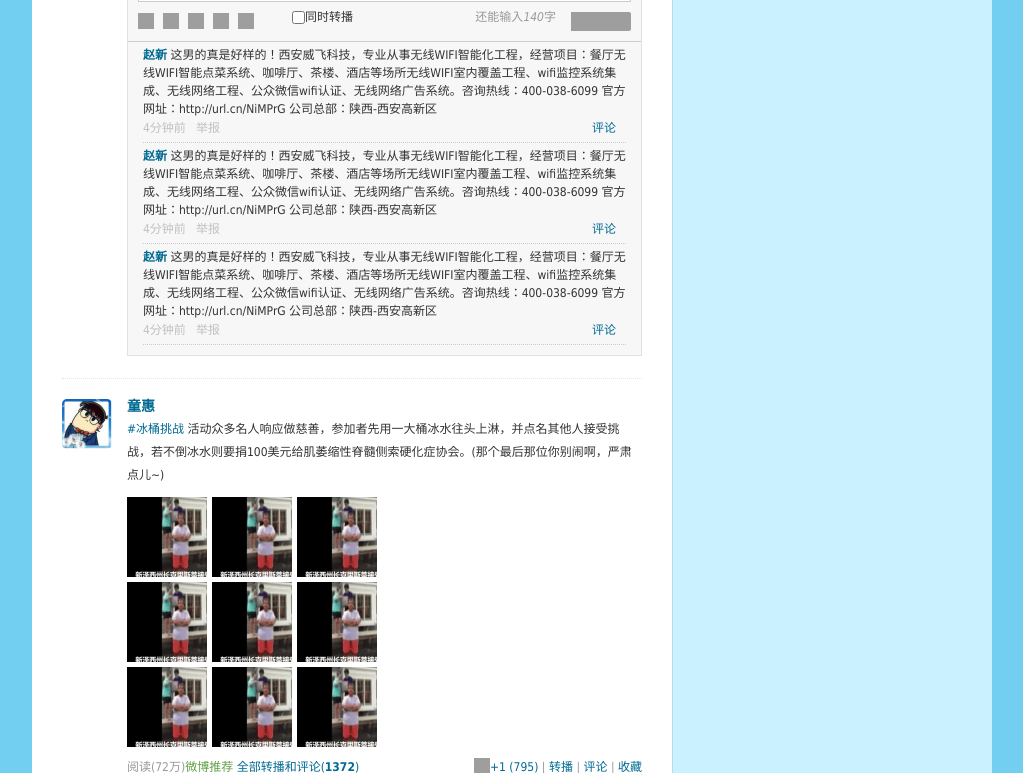
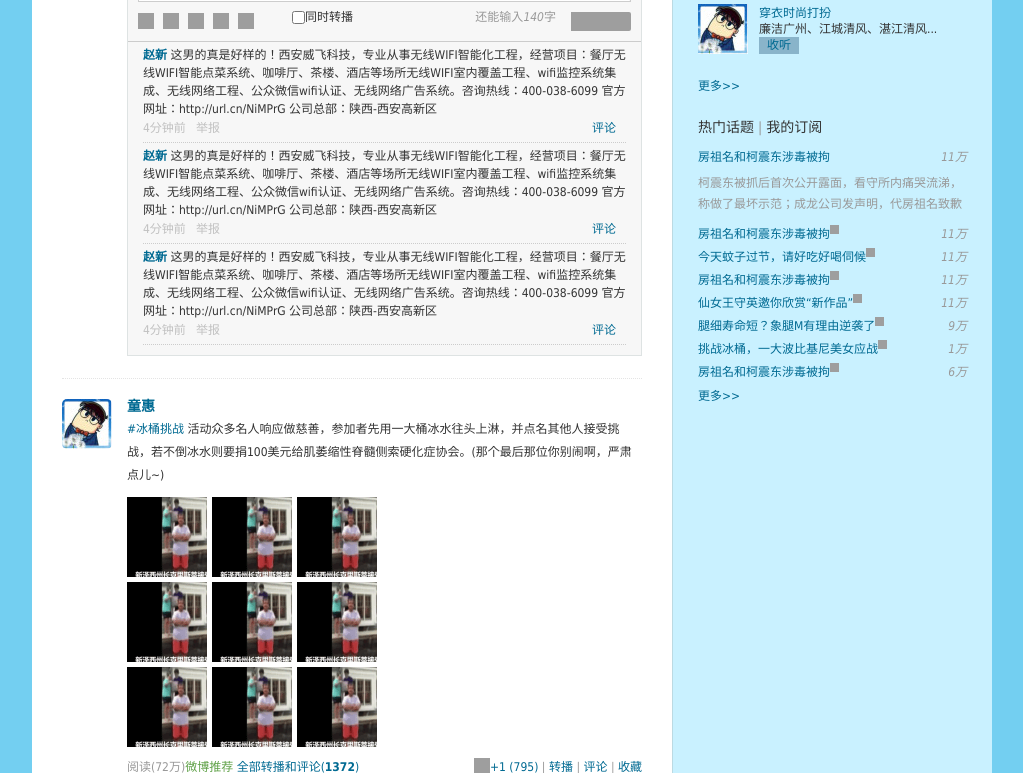
Before and after one commit to hytcquanjunyi/webs, a PHP site: page /Tencentweibo/index.html in a window 1280 px wide. Shown: the part 884-1657 px from the top of the page, without its empty margins (128-1151 px from the left). Run offline with PHP 8.4, Linux system fonts and the light colour scheme; grey boxes are pictures that could not be loaded.

Commit message:
2011-8-20

```diff
--- a/Tencentweibo/css/index.css
+++ b/Tencentweibo/css/index.css
@@ -77,12 +82,101 @@ input,textarea{
 	color: #fefefe;
 	font-size: 12px;
 	text-decoration: none;
+	position: relative;
+	display: block;
+	float: left;
+	line-height: 12px;
+}
+
+.application{
+	width: 580px;
+	background: #fefefe;
+	box-shadow: 2px 1px 5px;
+	position: absolute;
+	top: 36px;
+	left: -200px;
+	overflow: hidden;
+	display: none;
+}
+.applicationLeft{
+	float: left;
+	width: 375px;
+	padding: 10px 10px 10px 17px;
+}
+.applicationRight{
+	float: left;
+	border-left: 1px solid #EDECEA;
+	background: #FAFAFD;
+	width: 145px;
+	padding: 35px 10px 12px 15px;
+	height: 197px;
+}
+.applist{
+	overflow: hidden;
+}
+.applist_item{
+	float: left;
+	width: 75px;
+	height: 85px;
+	overflow: hidden;
+	text-align: center;
+
+}
+.applistitmePic{
+	height: 50px;
+	display: block;
+
+}
+.applistitmePic img{
+	width: 50px;
+	height: 50px;
+	border-radius: 5px;
+}
+.appName{
+	height: 18px;
+	display: block;
+	line-height: 18px;
+}
+
+.apprightAd{
+	height: 100%;
+	width: 100%;
+}
+
+.actList{
+	width: 100%;
+	overflow: hidden;
+}
+.floatLeft{
+	display: block;
+	float: left;
+}
+.actListItem{
+	overflow: hidden;
+}
+.actListItem img{
+	width: 30px;
+height: 30px;
+border-radius: 5px;
+}
+.actlistItemdtitle{
+	padding-left: 5px;
+	line-height: 14px;
+	height: 14px;
+}
+.actlistItemdesc{
+	padding-left: 5px;
+	line-height: 14px;
+	height: 14px;
 }
 .ico_hot_mini {
-	display: inline-block;
+	display:block;
+
 	width: 9px;
 	height: 9px;
+	float: left;
 	margin-top: 9px;
+	margin-left: -5px;
 	vertical-align: top;
 	background: url(images/b2_20131129.png) no-repeat;
 	background-position: -202px -176px;
@@ -1019,3 +1138,123 @@ background-repeat: no-repeat;
 	border: 0;
 	border-top: 1px solid #A8E4FA;
 }
+
+#app_recStars{
+	margin-top: 15px;
+}
+.SC_type_larger {
+
+	padding-top: 12px;
+	position: relative;
+}
+.SC{
+	padding-top: 20px;
+	border-top: 1px solid #A3E0F5;
+
+}
+.SC_hd {
+	padding-left: 25px;
+	padding-right: 25px;
+	margin-bottom: 10px;
+	position: relative;
+}
+.SC_hd .tit {
+	height: 16px;
+	line-height: 16px;
+	font-size: 14px;
+	height: 20px;
+	vertical-align: top;
+	overflow: hidden;
+	font-weight: normal;
+
+}
+h2{
+	font-weight: normal;
+}
+
+.SC_hd .refresh_tx {
+position: absolute;
+top: 0px;
+right: 25px;
+}
+.SC_bd{
+	width: 100%;
+	overflow: hidden;
+}
+.sc_cnt_rmdfollow{
+	overflow: hidden;
+	padding: 0 25px;
+
+}
+.m_lst{
+	width: 269px;
+	overflow: hidden;
+}
+.c_1{width: 60px;height: 52px;float: left;}
+.BossHref img{
+	width: 50px;
+	height: 50px;
+}
+
+.c_2{width: 208px;height: 52px; float: right;}
+.desc{height: 12px; line-height: 12px;}
+.displayblock{
+	display: block;
+}
+
+.m_lst_space{
+	padding-bottom: 10px;
+	margin-bottom: 10px;
+}
+.shoutingbtn{
+
+	width:32px;
+	height: 16px;
+	line-height: 16px;
+	text-align: center;
+	background-color:#89B4CA;
+	cursor: pointer;
+	padding-bottom: 1px;
+	padding-left: 4px;
+	padding-right: 4px;
+	margin-right: 2px;
+	margin-top: 2px;
+}
+.SC_more{
+	padding: 0 25px;
+}
+.SC_type_larger {
+	padding-top: 12px;
+	margin-bottom: 0;
+	border-top-width: 0;
+	position: relative;
+}
+.SC_hd{
+	padding-top: 10px;
+}
+.sc_cnt_hotopic {
+	padding: 0 25px;
+	overflow: hidden;
+}
+
+.sc_topic_lst .larger_c .tit {
+	vertical-align: top;
+	line-height: 16px;
+	margin-bottom: 5px;
+}
+
+.folatright{
+	display: block;
+	float: right;
+}
+.sc_topic_lst .larger_c {
+padding-bottom: 10px;
+}
+
+.sc_topic_lst .mini_c {
+
+	vertical-align: top;
+	height: 23px;
+	line-height: 23px;
+}
+.clearmargin{margin: 0;}
--- a/Tencentweibo/index.html
+++ b/Tencentweibo/index.html
@@ -18,7 +18,7 @@
 						<a href="" >首页</a>
 					</li>
 					<li class="topNavItem">
-						<a href="" >爆新鲜<sup class="ico_hot_mini"></sup></a>
+						<a href="" class="paddingtop">爆新鲜</a><sub class="ico_hot_mini"></sub>
 					</li>
 					<li class="topNavItem">
 						<a href="" >微频道</a>
@@ -29,8 +29,103 @@
 					<li class="topNavItem">
 						<a href="">活动</a>
 					</li>
-					<li class="topNavItem">
+					<li class="topNavItem applic">
 						<a href="" >应用</a>
+						<div class="application">
+							<div class="applicationLeft">
+								<h3 class="appleftTitle">
+									热门推荐
+								</h3>
+								<ul class="applist">
+									<li class="applist_item">
+										<a href="" class="applistitmePic"><img src="images/100623395_50_1340978176.png"></a>
+										<a href="" class="appName">QQ农场</a>
+									</li>
+									<li class="applist_item">
+										<a href="" class="applistitmePic"><img src="images/100623395_50_1340978176.png"></a>
+										<a href="" class="appName">QQ农场</a>
+									</li>
+									<li class="applist_item">
+										<a href="" class="applistitmePic"><img src="images/100623395_50_1340978176.png"></a>
+										<a href="" class="appName">QQ农场</a>
+									</li>
+									<li class="applist_item">
+										<a href="" class="applistitmePic"><img src="images/100623395_50_1340978176.png"></a>
+										<a href="" class="appName">QQ农场</a>
+									</li>
+									<li class="applist_item">
+										<a href="" class="applistitmePic"><img src="images/100623395_50_1340978176.png"></a>
+										<a href="" class="appName">QQ农场</a>
+									</li>
+								</ul>
+								<h3 class="appleftTitle">
+									热门推荐
+								</h3>
+								<ul class="applist">
+									<li class="applist_item">
+										<a href="" class="applistitmePic"><img src="images/100623395_50_1340978176.png"></a>
+										<a href="" class="appName">QQ农场</a>
+									</li>
+									<li class="applist_item">
+										<a href="" class="applistitmePic"><img src="images/100623395_50_1340978176.png"></a>
+										<a href="" class="appName">QQ农场</a>
+									</li>
+									<li class="applist_item">
+										<a href="" class="applistitmePic"><img src="images/100623395_50_1340978176.png"></a>
+										<a href="" class="appName">QQ农场</a>
+									</li>
+									<li class="applist_item">
+										<a href="" class="applistitmePic"><img src="images/100623395_50_1340978176.png"></a>
+										<a href="" class="appName">QQ农场</a>
+									</li>
+									<li class="applist_item">
+										<a href="" class="applistitmePic"><img src="images/100623395_50_1340978176.png"></a>
+										<a href="" class="appName">QQ农场</a>
+									</li>
+								</ul>
+							</div>
+							<div class="applicationRight">
+								<div class="apprightAd">
+									<ul class="actList">
+										<li class="actListItem">
+											<a href="" class="floatLeft"><img src="images/801455934_50_1386925355.png"></a>
+											<div class="floatLeft">
+												<h6 class="displayblock actlistItemdtitle"><a href="">TNT</a></h6>
+												<span class="displayblock actlistItemdesc">震撼公测</span>
+											</div>
+										</li>
+										<li class="actListItem">
+											<a href="" class="floatLeft"><img src="images/801455934_50_1386925355.png"></a>
+											<div class="floatLeft">
+												<h6 class="displayblock actlistItemdtitle"><a href="">TNT</a></h6>
+												<span class="displayblock actlistItemdesc">震撼公测</span>
+											</div>
+										</li>
+										<li class="actListItem">
+											<a href="" class="floatLeft"><img src="images/801455934_50_1386925355.png"></a>
+											<div class="floatLeft">
+												<h6 class="displayblock actlistItemdtitle"><a href="">TNT</a></h6>
+												<span class="displayblock actlistItemdesc">震撼公测</span>
+											</div>
+										</li>
+										<li class="actListItem">
+											<a href="" class="floatLeft"><img src="images/801455934_50_1386925355.png"></a>
+											<div class="floatLeft">
+												<h6 class="displayblock actlistItemdtitle"><a href="">TNT</a></h6>
+												<span class="displayblock actlistItemdesc">震撼公测</span>
+											</div>
+										</li>
+											<li class="actListItem">
+											<a href="" class="floatLeft"><img src="images/801455934_50_1386925355.png"></a>
+											<div class="floatLeft">
+												<h6 class="displayblock actlistItemdtitle"><a href="">TNT</a></h6>
+												<span class="displayblock actlistItemdesc">震撼公测</span>
+											</div>
+										</li>
+									</ul>
+								</div>
+							</div>
+						</div>
 					</li>
 				</ul>
 				<ul  id="topNav2">
@@ -59,6 +154,14 @@
 						<a href="" class="txt">
 							大海波涛
 						</a>
+						<ul class="topNavSub">
+							<li><a href="#">设置</a></li>
+							<li><a href="#">换肤</a></li>
+							<li><a href="#">会员</a></li>
+							<li><a href="#">我的时光轴</a></li>
+							<li><a href="#">帮助</a></li>
+							<li><a href="#">退出</a></li>
+						</ul>
 					</li>
 				</ul>
 				<div class="tSearchNew" >
@@ -150,7 +253,7 @@
 					</div>
 				</div>
 				<div class="main_weiboArea">
-					<div class="AL  ui_tab_all ui_tab_fixed">
+					<div class="AL  ui_tab_all">
 						<div class="ui_tab ui_tab_v2">
 							<ul class="ui_tab_lst" >
 								<li class="unit select"><a href="">全部广播</a></li>
@@ -792,7 +895,161 @@
 									<a href="#" target="_blank" class="tx_song">更多精彩投票&gt;&gt;</a>
 									</div>
 								</div>
+							</div>
+							<div id="app_recStars">
+								<div class="SC SC_type_lager new_sc_rmdfollow">
+									<div class="SC_hd">
+										<h2 class="tit">推荐收听</h2>
+										<a href="#"  class="refresh_tx btn_refresh" >[换一换]</a>
 
+									</div>
+									<div class="SC_bd clear" id="star">
+										<div class="sc_cnt_rmdfollow">
+											<ul class="m_lst m_lst_uc">
+												<li class="unit m_lst_space clear">
+													<div class="c_1">
+														<a href="" class="BossHref"><img src="images/50.jpg"></a>
+													</div>
+													<div class="c_2">
+														<a href="" class="tit displayblock">穿衣时尚打扮</a>
+														<span class="desc displayblock">廉洁广州、江城清风、湛江清风...</span>
+														<a  class="displayblock shoutingbtn">收听</a>
+													</div>
+												</li>
+												<li class="unit m_lst_space clear">
+													<div class="c_1">
+														<a href="" class="BossHref"><img src="images/50.jpg"></a>
+													</div>
+													<div class="c_2">
+														<a href="" class="tit displayblock">穿衣时尚打扮</a>
+														<span class="desc displayblock">廉洁广州、江城清风、湛江清风...</span>
+														<a  class="displayblock shoutingbtn">收听</a>
+													</div>
+												</li>
+												<li class="unit m_lst_space clear">
+													<div class="c_1">
+														<a href="" class="BossHref"><img src="images/50.jpg"></a>
+													</div>
+													<div class="c_2">
+														<a href="" class="tit displayblock">穿衣时尚打扮</a>
+														<span class="desc displayblock">廉洁广州、江城清风、湛江清风...</span>
+														<a  class="displayblock shoutingbtn">收听</a>
+													</div>
+												</li>
+											</ul>
+										</div>
+										<div class="SC_more">
+											<a href="#" class="text_more">更多&gt;&gt;</a>
+										</div>
+									</div>
+								</div>
+							</div>
+							<div id="app_subscriptions">
+								<div class="SC SC_type_larger">
+									<div class="SC_hd">
+										<h2 class="tit">
+											热门话题
+											<span class="c_tx5 pl5 pr5">|</span>
+											我的订阅
+										</h2>
+									</div>
+									<div class="SC_bd clear">
+										<div class="sc_cnt_hotopic">
+											<ul id="hotTopic" class="sc_topic_lst">
+												<li class="clear larger_c">
+													<div class="cnt">
+														<p class="tit">
+															<a href="" class="floatleft" title="房祖名和柯震东涉毒被拘">房祖名和柯震东涉毒被拘</a>
+															<em class="text_count c_tx5 folatright" title="相关广播11万">11万</em>
+														</p>
+														<p class="info c_tx5">柯震东被抓后首次公开露面，看守所内痛哭流涕，称做了最坏示范；成龙公司发声明，代房祖名致歉
+														</p>
+													</div>
+												</li>
+												<li class="clear mini_c">
+													<div class="cnt">
+														<p class="tit">
+															<span class="floatLeft">
+																<a href=""  title="房祖名和柯震东涉毒被拘">房祖名和柯震东涉毒被拘</a>
+															</span>
+															<sup class="ico_hot_mini clearmargin"></sup>
+															<em class="text_count c_tx5 folatright" title="相关广播11万">11万</em>
+														</p>
+													</div>
+												</li>
+												<li class="clear mini_c">
+													<div class="cnt">
+														<p class="tit">
+															<span class="floatLeft">
+																<a href=""  title="房祖名和柯震东涉毒被拘">今天蚊子过节，请好吃好喝伺候</a>
+															</span>
+															<sup class="ico_hot_mini clearmargin"></sup>
+															<em class="text_count c_tx5 folatright" title="相关广播11万">11万</em>
+														</p>
+													</div>
+												</li>
+												<li class="clear mini_c">
+													<div class="cnt">
+														<p class="tit">
+															<span class="floatLeft">
+																<a href=""  title="房祖名和柯震东涉毒被拘">房祖名和柯震东涉毒被拘</a>
+															</span>
+															<sup class="ico_hot_mini clearmargin"></sup>
+															<em class="text_count c_tx5 folatright" title="相关广播11万">11万</em>
+														</p>
+													</div>
+												</li>
+												<li class="clear mini_c">
+													<div class="cnt">
+														<p class="tit">
+															<span class="floatLeft">
+																<a href=""  title="房祖名和柯震东涉毒被拘">仙女王守英邀你欣赏“新作品”</a>
+															</span>
+															<sup class="ico_hot_mini clearmargin"></sup>
+															<em class="text_count c_tx5 folatright" title="相关广播11万">11万</em>
+														</p>
+													</div>
+												</li>
+												<li class="clear mini_c">
+													<div class="cnt">
+														<p class="tit">
+															<span class="floatLeft">
+																<a href=""  title="房祖名和柯震东涉毒被拘">腿细寿命短？象腿M有理由逆袭了</a>
+															</span>
+															<sup class="ico_hot_mini clearmargin"></sup>
+															<em class="text_count c_tx5 folatright" title="相关广播11万">9万</em>
+														</p>
+													</div>
+												</li>
+												<li class="clear mini_c">
+													<div class="cnt">
+														<p class="tit">
+															<span class="floatLeft">
+																<a href=""  title="房祖名和柯震东涉毒被拘">挑战冰桶，一大波比基尼美女应战</a>
+															</span>
+															<sup class="ico_hot_mini clearmargin"></sup>
+															<em class="text_count c_tx5 folatright" title="相关广播11万">1万</em>
+														</p>
+													</div>
+												</li>
+												<li class="clear mini_c">
+													<div class="cnt">
+														<p class="tit">
+															<span class="floatLeft">
+																<a href=""  title="房祖名和柯震东涉毒被拘">房祖名和柯震东涉毒被拘</a>
+															</span>
+															<sup class="ico_hot_mini clearmargin"></sup>
+															<em class="text_count c_tx5 folatright" title="相关广播11万">6万</em>
+														</p>
+													</div>
+												</li>
+											</ul>
+											<div class="more">
+												<a href="#" >更多&gt;&gt;</a>
+											</div>
+										</div>
+									</div>
+								</div>
 							</div>
 						</div>
 					</div>
--- a/Tencentweibo/js/index.js
+++ b/Tencentweibo/js/index.js
@@ -1,4 +1,17 @@
 $(function(){
+
+
+
+		$(".applic").hover(
+			function(){
+
+				$(".application").show();
+			},
+			function(){
+				$(".application").hide();
+			}
+		);
+
 	$(document).scroll(function(){
 		if($(this).scrollTop()>=325){
 			//alert(123);
@@ -8,4 +21,7 @@ $(function(){
 			$(".AL ").removeClass("ui_tab_fixed");
 		}
 	});
+
+
+
 });
```
Also changed, not shown: other parts of Tencentweibo/css/index.css (+32 -2 lines), Tencentweibo/images/100623395_50_1340978176.png (added), Tencentweibo/images/801455934_50_1386925355.png (added).
